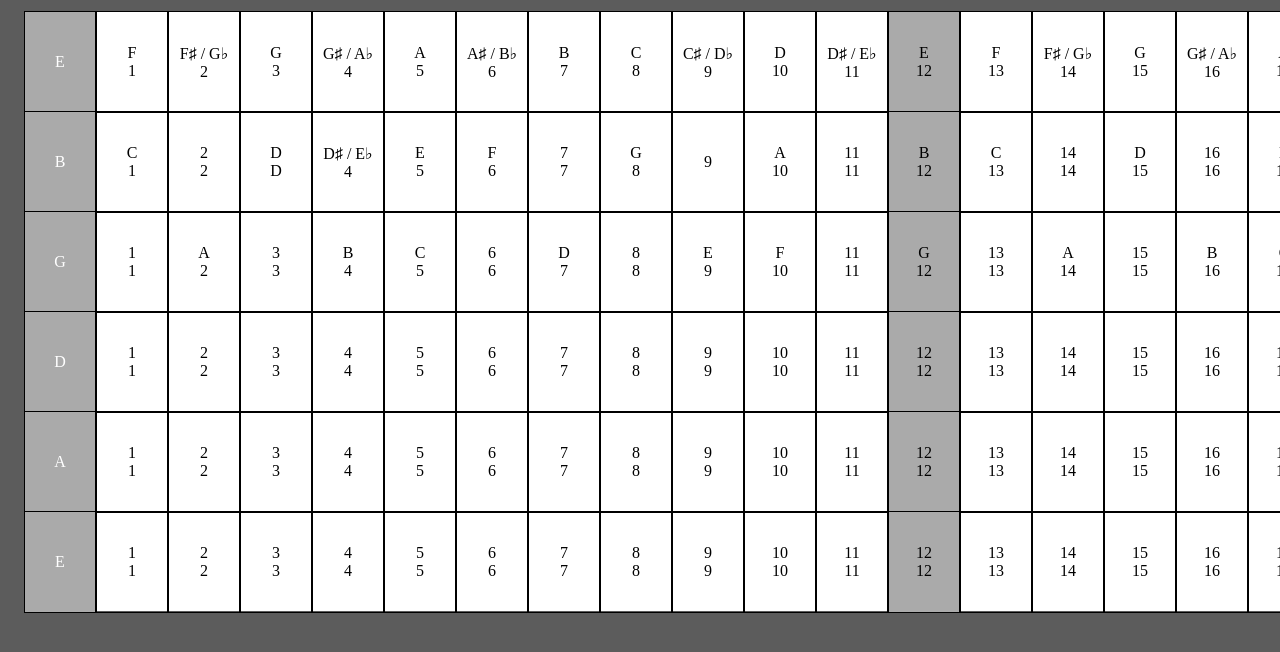
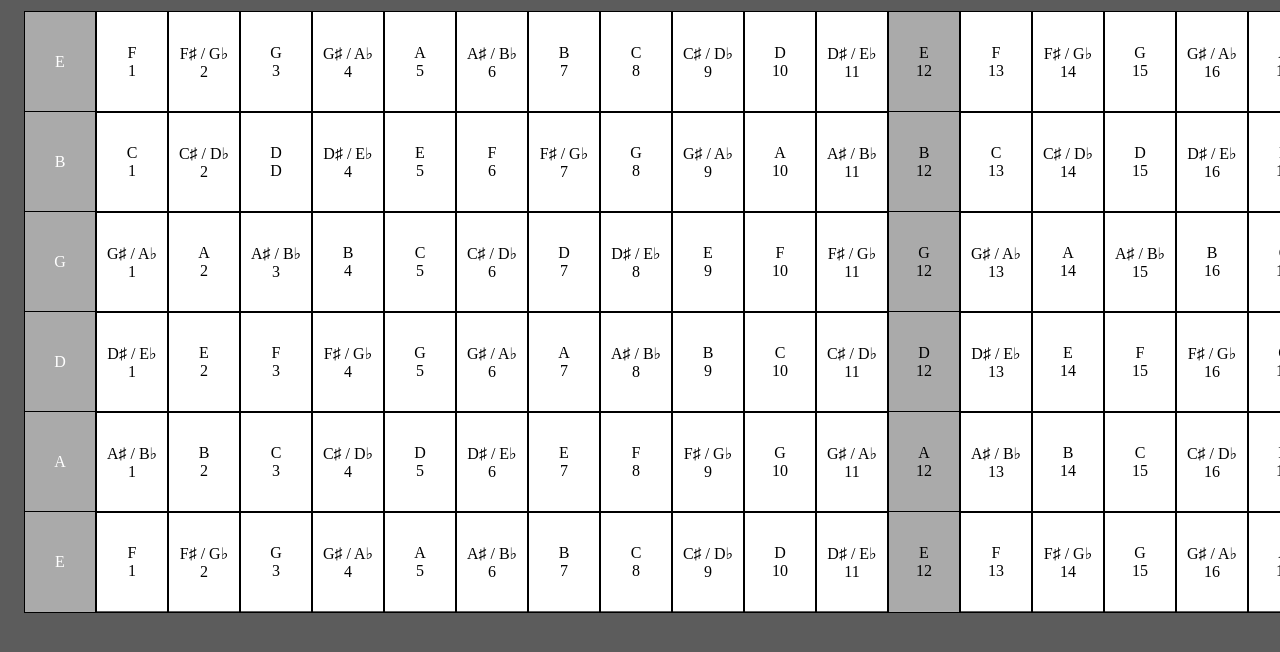
Before and after one commit to AHeroOfTime/guitarTheory, a website: page index.html in a window 1280 px wide. Shown: the part 178-830 px from the top of the page. Drawn offline with Linux system fonts and the light colour scheme.

Commit message:
Finished notes

```diff
--- a/index.html
+++ b/index.html
@@ -120,7 +120,7 @@
             <span>1</span>
           </div>
           <div class="fret">
-            <span>2</span>
+            <span>C♯ / D♭</span>
             <span>2</span>
           </div>
           <div class="fret">
@@ -140,7 +140,7 @@
             <span>6</span>
           </div>
           <div class="fret">
-            <span>7</span>
+            <span>F♯ / G♭</span>
             <span>7</span>
           </div>
           <div class="fret">
@@ -148,6 +148,7 @@
             <span>8</span>
           </div>
           <div class="fret">
+            <span>G♯ / A♭</span>
             <span>9</span>
           </div>
           <div class="fret">
@@ -155,7 +156,7 @@
             <span>10</span>
           </div>
           <div class="fret">
-            <span>11</span>
+            <span>A♯ / B♭</span>
             <span>11</span>
           </div>
           <div class="fret twelfth">
@@ -167,7 +168,7 @@
             <span>13</span>
           </div>
           <div class="fret">
-            <span>14</span>
+            <span>C♯ / D♭</span>
             <span>14</span>
           </div>
           <div class="fret">
@@ -175,7 +176,7 @@
             <span>15</span>
           </div>
           <div class="fret">
-            <span>16</span>
+            <span>D♯ / E♭</span>
             <span>16</span>
           </div>
           <div class="fret">
@@ -187,7 +188,7 @@
             <span>18</span>
           </div>
           <div class="fret">
-            <span>19</span>
+            <span>F♯ / G♭</span>
             <span>19</span>
           </div>
           <div class="fret">
@@ -195,7 +196,7 @@
             <span>20</span>
           </div>
           <div class="fret">
-            <span>21</span>
+            <span>G♯ / A♭</span>
             <span>21</span>
           </div>
           <div class="fret">
@@ -203,7 +204,7 @@
             <span>22</span>
           </div>
           <div class="fret">
-            <span>23</span>
+            <span>A♯ / B♭</span>
             <span>23</span>
           </div>
           <div class="fret twelfth">
@@ -215,7 +216,7 @@
             <span>G</span>
           </div>
           <div class="fret">
-            <span>1</span>
+            <span>G♯ / A♭</span>
             <span>1</span>
           </div>
           <div class="fret">
@@ -223,7 +224,7 @@
             <span>2</span>
           </div>
           <div class="fret">
-            <span>3</span>
+            <span>A♯ / B♭</span>
             <span>3</span>
           </div>
           <div class="fret">
@@ -235,7 +236,7 @@
             <span>5</span>
           </div>
           <div class="fret">
-            <span>6</span>
+            <span>C♯ / D♭</span>
             <span>6</span>
           </div>
           <div class="fret">
@@ -243,7 +244,7 @@
             <span>7</span>
           </div>
           <div class="fret">
-            <span>8</span>
+            <span>D♯ / E♭</span>
             <span>8</span>
           </div>
           <div class="fret">
@@ -255,7 +256,7 @@
             <span>10</span>
           </div>
           <div class="fret">
-            <span>11</span>
+            <span>F♯ / G♭</span>
             <span>11</span>
           </div>
           <div class="fret twelfth">
@@ -263,7 +264,7 @@
             <span>12</span>
           </div>
           <div class="fret">
-            <span>13</span>
+            <span>G♯ / A♭</span>
             <span>13</span>
           </div>
           <div class="fret">
@@ -271,7 +272,7 @@
             <span>14</span>
           </div>
           <div class="fret">
-            <span>15</span>
+            <span>A♯ / B♭</span>
             <span>15</span>
           </div>
           <div class="fret">
@@ -283,7 +284,7 @@
             <span>17</span>
           </div>
           <div class="fret">
-            <span>18</span>
+            <span>C♯ / D♭</span>
             <span>18</span>
           </div>
           <div class="fret">
@@ -291,7 +292,7 @@
             <span>19</span>
           </div>
           <div class="fret">
-            <span>20</span>
+            <span>D♯ / E♭</span>
             <span>20</span>
           </div>
           <div class="fret">
@@ -303,7 +304,7 @@
             <span>22</span>
           </div>
           <div class="fret">
-            <span>23</span>
+            <span>F♯ / G♭</span>
             <span>23</span>
           </div>
           <div class="fret twelfth">
@@ -315,99 +316,99 @@
             <span>D</span>
           </div>
           <div class="fret">
-            <span>1</span>
+            <span>D♯ / E♭</span>
             <span>1</span>
           </div>
           <div class="fret">
-            <span>2</span>
+            <span>E</span>
             <span>2</span>
           </div>
           <div class="fret">
-            <span>3</span>
+            <span>F</span>
             <span>3</span>
           </div>
           <div class="fret">
-            <span>4</span>
+            <span>F♯ / G♭</span>
             <span>4</span>
           </div>
           <div class="fret">
-            <span>5</span>
+            <span>G</span>
             <span>5</span>
           </div>
           <div class="fret">
-            <span>6</span>
+            <span>G♯ / A♭</span>
             <span>6</span>
           </div>
           <div class="fret">
-            <span>7</span>
+            <span>A</span>
             <span>7</span>
           </div>
           <div class="fret">
-            <span>8</span>
+            <span>A♯ / B♭</span>
             <span>8</span>
           </div>
           <div class="fret">
-            <span>9</span>
+            <span>B</span>
             <span>9</span>
           </div>
           <div class="fret">
-            <span>10</span>
+            <span>C</span>
             <span>10</span>
           </div>
           <div class="fret">
-            <span>11</span>
+            <span>C♯ / D♭</span>
             <span>11</span>
           </div>
           <div class="fret twelfth">
-            <span>12</span>
+            <span>D</span>
             <span>12</span>
           </div>
           <div class="fret">
-            <span>13</span>
+            <span>D♯ / E♭</span>
             <span>13</span>
           </div>
           <div class="fret">
-            <span>14</span>
+            <span>E</span>
             <span>14</span>
           </div>
           <div class="fret">
-            <span>15</span>
+            <span>F</span>
             <span>15</span>
           </div>
           <div class="fret">
-            <span>16</span>
+            <span>F♯ / G♭</span>
             <span>16</span>
           </div>
           <div class="fret">
-            <span>17</span>
+            <span>G</span>
             <span>17</span>
           </div>
           <div class="fret">
-            <span>18</span>
+            <span>G♯ / A♭</span>
             <span>18</span>
           </div>
           <div class="fret">
-            <span>19</span>
+            <span>A</span>
             <span>19</span>
           </div>
           <div class="fret">
-            <span>20</span>
+            <span>A♯ / B♭</span>
             <span>20</span>
           </div>
           <div class="fret">
-            <span>21</span>
+            <span>B</span>
             <span>21</span>
           </div>
           <div class="fret">
-            <span>22</span>
+            <span>C</span>
             <span>22</span>
           </div>
           <div class="fret">
-            <span>23</span>
+            <span>C♯ / D♭</span>
             <span>23</span>
           </div>
           <div class="fret twelfth">
-            <span>24</span>
+            <span>D</span>
             <span>24</span>
           </div>
           <!--  -->
@@ -415,199 +416,197 @@
             <span>A</span>
           </div>
           <div class="fret">
-            <span>1</span>
+            <span>A♯ / B♭</span>
             <span>1</span>
           </div>
           <div class="fret">
-            <span>2</span>
+            <span>B</span>
             <span>2</span>
           </div>
           <div class="fret">
-            <span>3</span>
+            <span>C</span>
             <span>3</span>
           </div>
           <div class="fret">
-            <span>4</span>
+            <span>C♯ / D♭</span>
             <span>4</span>
           </div>
           <div class="fret">
-            <span>5</span>
+            <span>D</span>
             <span>5</span>
           </div>
           <div class="fret">
-            <span>6</span>
+            <span>D♯ / E♭</span>
             <span>6</span>
           </div>
           <div class="fret">
-            <span>7</span>
+            <span>E</span>
             <span>7</span>
           </div>
           <div class="fret">
-            <span>8</span>
+            <span>F</span>
             <span>8</span>
           </div>
           <div class="fret">
-            <span>9</span>
+            <span>F♯ / G♭</span>
             <span>9</span>
           </div>
           <div class="fret">
-            <span>10</span>
+            <span>G</span>
             <span>10</span>
           </div>
           <div class="fret">
-            <span>11</span>
+            <span>G♯ / A♭</span>
             <span>11</span>
           </div>
           <div class="fret twelfth">
-            <span>12</span>
+            <span>A</span>
             <span>12</span>
           </div>
           <div class="fret">
-            <span>13</span>
+            <span>A♯ / B♭</span>
             <span>13</span>
           </div>
           <div class="fret">
-            <span>14</span>
+            <span>B</span>
             <span>14</span>
           </div>
           <div class="fret">
-            <span>15</span>
+            <span>C</span>
             <span>15</span>
           </div>
           <div class="fret">
-            <span>16</span>
+            <span>C♯ / D♭</span>
             <span>16</span>
           </div>
           <div class="fret">
-            <span>17</span>
+            <span>D</span>
             <span>17</span>
           </div>
           <div class="fret">
-            <span>18</span>
+            <span>D♯ / E♭</span>
             <span>18</span>
           </div>
           <div class="fret">
-            <span>19</span>
+            <span>E</span>
             <span>19</span>
           </div>
           <div class="fret">
-            <span>20</span>
+            <span>F</span>
             <span>20</span>
           </div>
           <div class="fret">
-            <span>21</span>
+            <span>F♯ / G♭</span>
             <span>21</span>
           </div>
           <div class="fret">
-            <span>22</span>
+            <span>G</span>
             <span>22</span>
           </div>
           <div class="fret">
-            <span>23</span>
+            <span>G♯ / A♭</span>
             <span>23</span>
           </div>
           <div class="fret twelfth">
-            <span>24</span>
+            <span>A</span>
             <span>24</span>
           </div>
           <!--  -->
-          <div class="fret open">
-            <span>E</span>
-          </div>
+          <div class="fret open"><span>E</span></div>
           <div class="fret">
-            <span>1</span>
+            <span>F</span>
             <span>1</span>
           </div>
           <div class="fret">
-            <span>2</span>
+            <span>F♯ / G♭</span>
             <span>2</span>
           </div>
           <div class="fret">
-            <span>3</span>
+            <span>G</span>
             <span>3</span>
           </div>
           <div class="fret">
-            <span>4</span>
+            <span>G♯ / A♭</span>
             <span>4</span>
           </div>
           <div class="fret">
-            <span>5</span>
+            <span>A</span>
             <span>5</span>
           </div>
           <div class="fret">
-            <span>6</span>
+            <span>A♯ / B♭</span>
             <span>6</span>
           </div>
           <div class="fret">
-            <span>7</span>
+            <span>B</span>
             <span>7</span>
           </div>
           <div class="fret">
-            <span>8</span>
+            <span>C</span>
             <span>8</span>
           </div>
           <div class="fret">
-            <span>9</span>
+            <span>C♯ / D♭</span>
             <span>9</span>
           </div>
           <div class="fret">
-            <span>10</span>
+            <span>D</span>
             <span>10</span>
           </div>
           <div class="fret">
-            <span>11</span>
+            <span>D♯ / E♭</span>
             <span>11</span>
           </div>
           <div class="fret twelfth">
-            <span>12</span>
+            <span>E</span>
             <span>12</span>
           </div>
           <div class="fret">
-            <span>13</span>
+            <span>F</span>
             <span>13</span>
           </div>
           <div class="fret">
-            <span>14</span>
+            <span>F♯ / G♭</span>
             <span>14</span>
           </div>
           <div class="fret">
-            <span>15</span>
+            <span>G</span>
             <span>15</span>
           </div>
           <div class="fret">
-            <span>16</span>
+            <span>G♯ / A♭</span>
             <span>16</span>
           </div>
           <div class="fret">
-            <span>17</span>
+            <span>A</span>
             <span>17</span>
           </div>
           <div class="fret">
-            <span>18</span>
+            <span>A♯ / B♭</span>
             <span>18</span>
           </div>
           <div class="fret">
-            <span>19</span>
+            <span>B</span>
             <span>19</span>
           </div>
           <div class="fret">
-            <span>20</span>
+            <span>C</span>
             <span>20</span>
           </div>
           <div class="fret">
-            <span>21</span>
+            <span>C♯ / D♭</span>
             <span>21</span>
           </div>
           <div class="fret">
-            <span>22</span>
+            <span>D</span>
             <span>22</span>
           </div>
           <div class="fret">
-            <span>23</span>
+            <span>D♯ / E♭</span>
             <span>23</span>
           </div>
           <div class="fret twelfth">
-            <span>24</span>
+            <span>E</span>
             <span>24</span>
           </div>
         </div>
```
